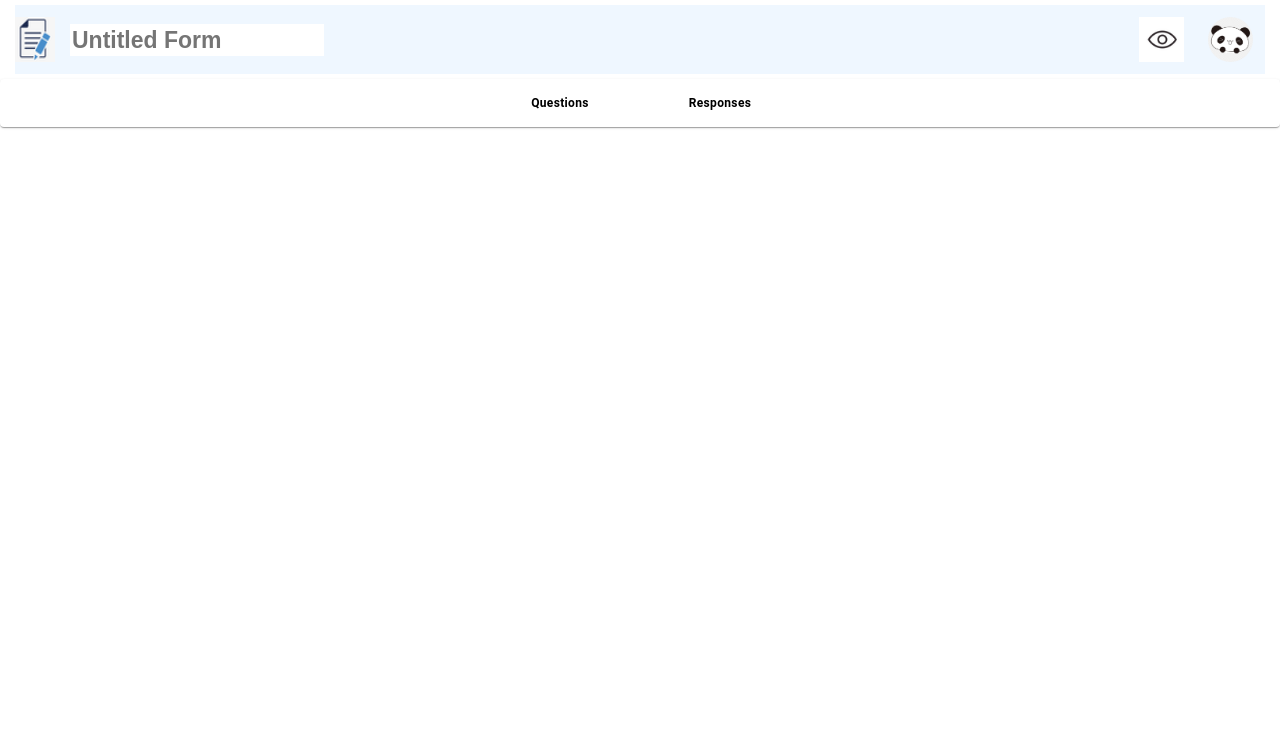
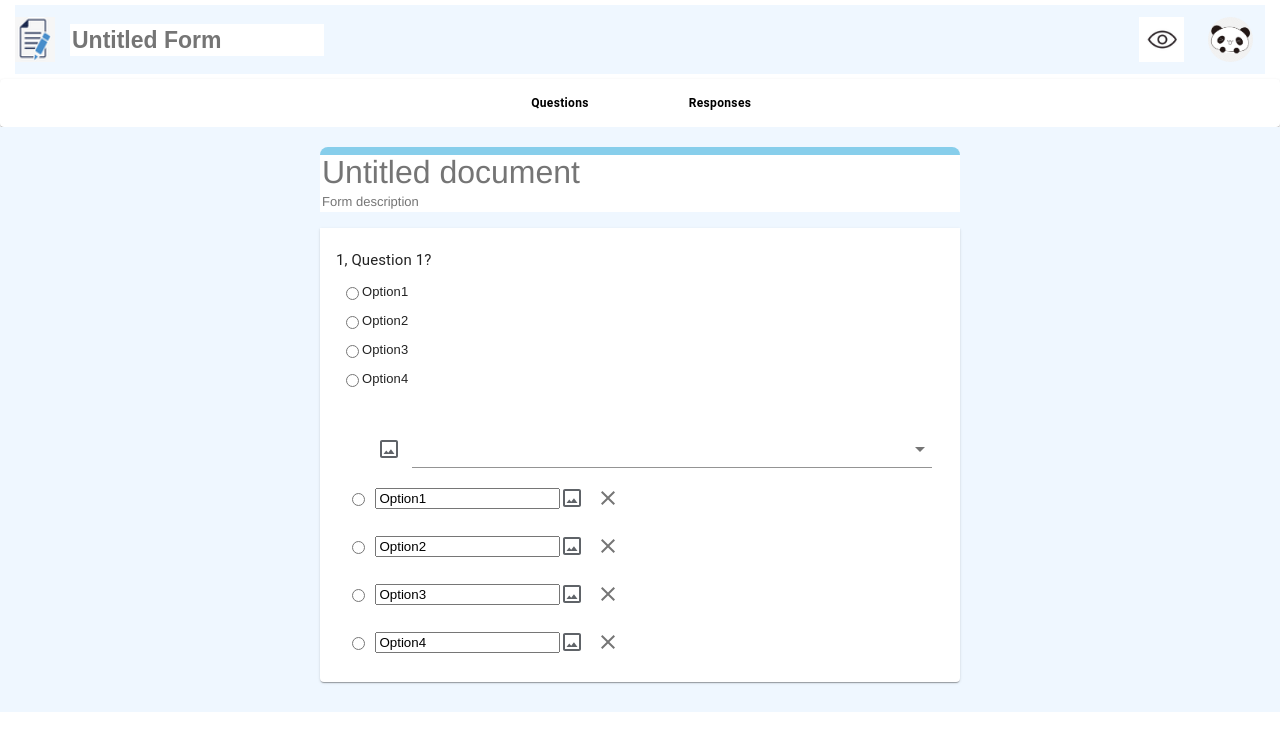
Before and after one commit to kethan351/Team-Jean-Survey, a React (Create React App) app: page /form/1 in a window 1280 px wide. Shown: the top 750 px of the page. Built offline with nearby package versions, Linux system fonts and the light colour scheme.

Commit message:
added question ui

```diff
--- a/src/App.js
+++ b/src/App.js
@@ -6,6 +6,7 @@ import Mainbody from './components/Mainbody';
 import {BrowserRouter as Router, Switch, Route, Redirect} from "react-router-dom";
 import Formheader from './components/Formheader';
 import CenterTabs from './components/CenterTabs';
+import Question_form from './components/Question_form';
 
 function App() {
   return (
@@ -15,6 +16,7 @@ function App() {
           <Route path="/form/:id">
             <Formheader />
             <CenterTabs />
+            <Question_form></Question_form>
           </Route>
           <Route path="/form">
             <Redirect to="/"/>
--- /dev/null
+++ b/src/components/Question_form.css
@@ -0,0 +1,117 @@
+.question_form {
+    background-color:  rgb(239, 247, 255);
+    height: 100%;
+    padding-bottom: 30px;
+
+}
+
+.section {
+    margin: auto;
+    width: 50%;
+}
+
+.question_form_top {
+    background-color: white;
+    border-top: 8px solid skyblue;
+    border-radius: 8px;
+    padding: 30 px;
+    text-transform: captialize;
+
+}
+
+.question_form_top_name {
+    box-sizing: border-box;
+    font-family: 'Franklin Gothic Medium', 'Arial Narrow', Arial, sans-serif;
+    font-size: 32px;
+    width: 100%;
+    font-weight: 400;
+    border-bottom: 1px solid white;
+    border: none;
+    height: 35px;
+    line-height: 40px;
+    line-height: 135%;
+    color:black;
+    outline:none;
+}
+
+.question_form_top_desc {
+    box-sizing: border-box;
+    font-family: 'Franklin Gothic Medium', 'Arial Narrow', Arial, sans-serif;
+    font-size: 13px;
+    font-weight: 400;
+    width: 100%;
+    border-bottom: 1px solid white;
+    border: none;
+    height: 20px;
+}
+
+.add_question {
+    border-radius: 8px;
+    padding: 25px 22px;
+    display: flex;
+    flex-direction: column;
+    width: 93%;
+    margin-left: 10px;
+    text-transform: capitalize;
+}
+.question_boxes {
+    display: flex;
+    flex-direction: row;
+    justify-content: center;
+}
+
+.add_question_top {
+
+    display: flex;
+    flex-direction: row;
+    align-items: center;
+    justify-content: space-between;
+}
+.question{
+    box-sizing: border-box;
+    margin-top: 10px;
+    font-family: 'Franklin Gothic Medium', 'Arial Narrow', Arial, sans-serif;
+    font-size: 15px;
+    font-weight: 400;
+    flex:1;
+    line-height: 40px;
+    width:40%;
+    border:none;
+    outline: none;
+    color:black;
+    height:40px;
+    margin-right: 10px;
+    line-height: 10px;
+    padding:10px;
+}
+.select{
+    height:40px;
+    width:230%;
+    border:0.5px solid;
+    padding:5px 15px;
+    color:black;
+    margin-left: 10px;
+    margin-right: 10px;
+    border: 1.5px solid white;
+    border-radius: 3px;
+    background: transparent;
+}
+.menuitem{
+    color:gray;
+}
+.add_question_body{
+    display:flex;
+    align-items: center;
+}
+
+.text_input{
+    outline:none;
+    border:none;
+    height: 40px;
+    width: 490px;
+    font-family: 'Franklin Gothic Medium', 'Arial Narrow', Arial, sans-serif;
+    font-size: 13px;
+    font-weight: 400;
+    letter-spacing: .2px;
+    color:black;
+}
--- /dev/null
+++ b/src/components/Question_form.js
@@ -0,0 +1,113 @@
+import React, { useState, useEffect } from 'react';
+
+import CropOriginalIcon from '@material-ui/icons/CropOriginal';
+import Select from '@material-ui/core/Select';
+import Switch from '@material-ui/core/Switch';
+import CheckBoxIcon from '@material-ui/icons/CheckBox';
+import Radio from '@material-ui/core/Radio'
+import ShortTextIcon from '@material-ui/icons/ShortText'
+import {IconButton} from '@material-ui/core';
+import CloseIcon from '@material-ui/icons/Close'
+import SubjectIcon from '@material-ui/icons/Subject'
+import { Accordion, AccordionSummary, AccordionDetails, Typography } from '@material-ui/core';
+import {
+    Container, Grid, FormControlLabel,
+    InputLabel, MenuItem
+} from "@material-ui/core";
+import "./Question_form.js";
+import "./Question_form.css";
+
+function Question_form() {
+    const [questions, setQuestions] = useState(
+        [{
+            questionText: "Question 1?",
+            questionType: "radio",
+            options: [
+                { optionText: "Option1" },
+                { optionText: "Option2" },
+                { optionText: "Option3" },
+                { optionText: "Option4" }
+            ],
+            open: true,
+            required: false
+        }]
+
+    )
+
+    function questionsUI() {
+        return questions.map((ques, i) => (
+            <Accordion expanded={ques.open} >
+                <AccordionSummary
+                    aria-controls="panella-content"
+                    id="panella-header"
+                    elevation={1} style={{ width: '100%' }}>
+
+                    {(questions[i].open) ? (
+                        <div className="saved_questions">
+
+                            <Typography style={{ fontSize: "15px", fontWeight: "400", letterSpacing: ".1px", lineHeight: '24px', paddingBottom: '8px' }}>{i + 1}, {questions[i].questionText}</Typography>
+
+                            {ques.options.map((op, j) => (
+                                <div key={j}>
+                                    <div style={{ display: 'flex', }}>
+                                        <FormControlLabel style={{ marginLeft: "5px", marginBottom: "5px" }} diabeled control={<input type={ques.questionType} color="primary" style={{ marginRight: '3px,' }} required={ques.type} />}
+                                            label={<Typography style={{ fontFamily: 'sans-serif', fontSize: '13px', fontWeight: "400", letterSpacing: ".1px", lineHeight: '24px' }}> {ques.options[j].optionText}</Typography>} />
+                                    </div>
+
+                                </div>
+                            ))}
+                        </div>
+                    ) : ""}
+                </AccordionSummary>
+                <div className="question_boxes">
+
+                    <AccordionDetails className="add_question">
+                        <div className="add_question_top">
+                            <input type="text" className="question" placeholder="Question" value={ques.questionText}></input>
+                            <CropOriginalIcon style={{color:"#5f6368"}} />
+                            <Select className='select' style={{color:"#5f6368",fontSize:'13px'}}>
+                                <MenuItem id="text" value="Text"> <SubjectIcon style={{marginRight:"10px", color:"#70757a"}}/> Paragraph</MenuItem>
+                                <MenuItem id="checkbox" value="CheckBox"> <CheckBoxIcon style={{marginRight:"10px", color:"#70757a"}} checked/>Check Box</MenuItem>
+                                <MenuItem id="radio" value="Radio" ><Radio style={{marginRight:"10px", color:"#70757a"}} checked/> Multiple Choice</MenuItem>
+                            </Select>
+                        </div>
+                        {ques.options.map((op, j) =>
+                            <div className="add_question_body" key={j}>
+                                {(ques.questionType != "text") ?
+                                    <input type={ques.questionType} style={{ marginRight: "10px" }}/> :
+                                    <ShortTextIcon style={{ marginRight: "10px" }} />
+                                }
+                                <div>
+                                    <input type="text" clasName="text_input" placeholder="option" value={ques.options[j].optionText}></input>
+                                </div>
+                                <CropOriginalIcon style={{color:"#5f6368"}}/>
+                                <IconButton aria-label="delete">
+                                    <CloseIcon />
+                                </IconButton>
+                            </div>
+                        )}
+                    </AccordionDetails>
+
+                </div>
+            </Accordion>
+        ))
+    }
+    return (
+        <div>
+            <div className="question_form">
+                <br></br>
+                <div className="section">
+                    <div className="question_title_section">
+                        <div className="question_form_top">
+                            <input type="text" className="question_form_top_name" style={{ color: "black" }} placeholder="Untitled document"></input>
+                            <input type="text" className="question_form_top_desc" style={{ color: "black" }} placeholder="Form description"></input>
+                        </div>
+                    </div>
+                    {questionsUI()}
+                </div>
+            </div>
+        </div>
+    )
+
+}
+export default Question_form
```
Also changed, not shown: 1 other file (tests, documents, lock files or other folders).
